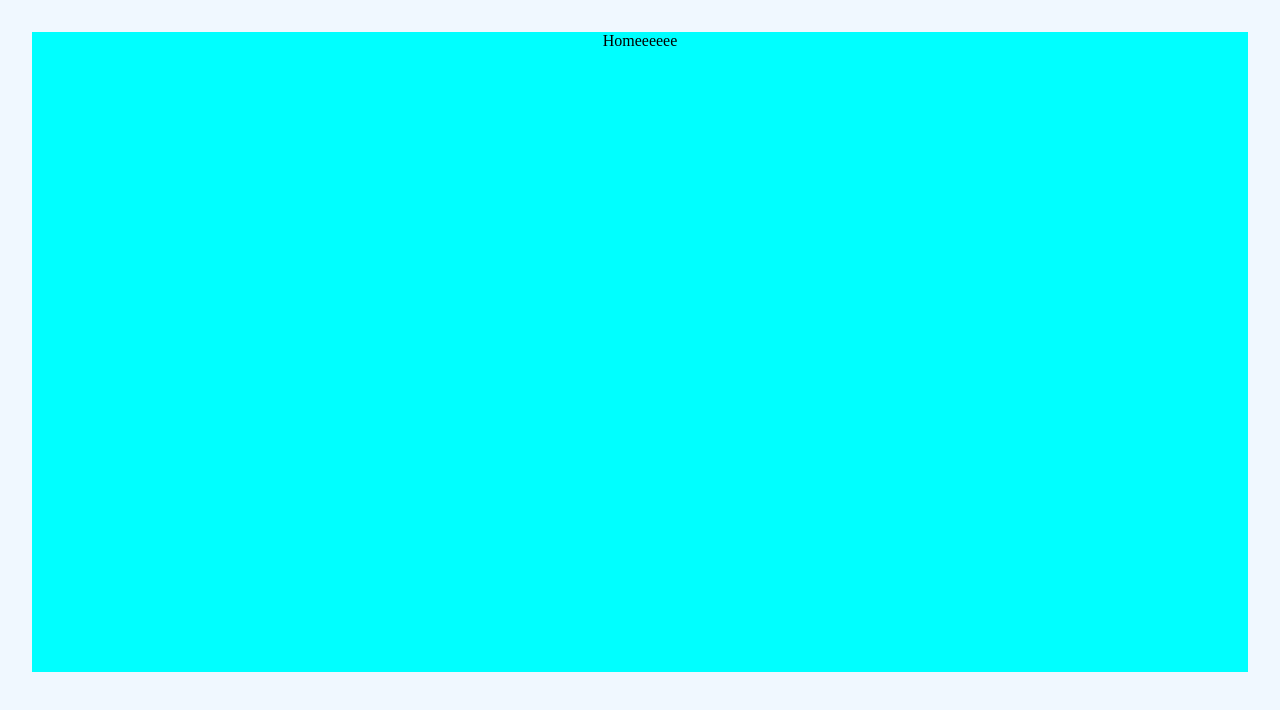
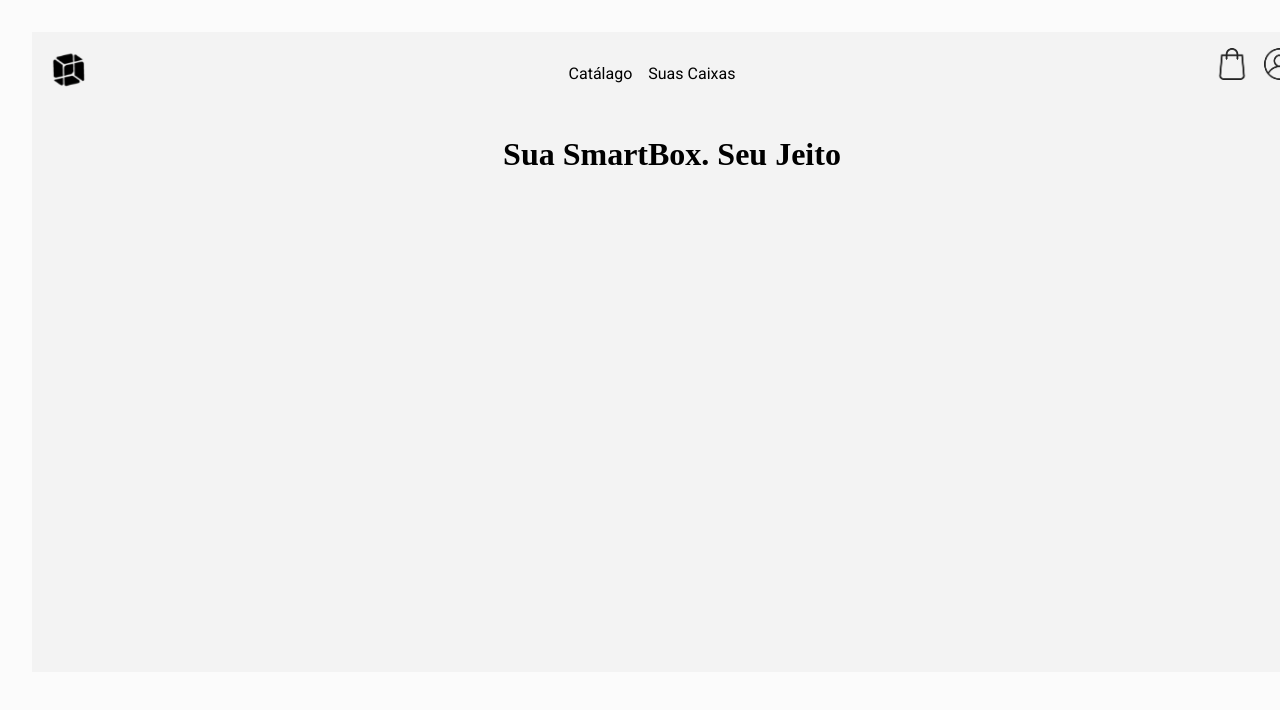
Before and after one commit to deluxxe01/SmartBox, a React (Vite) app in the folder SmartBox_code/Front_end/: page / in a window 1280 px wide. Shown: the top 710 px of the page. Built offline with nearby package versions, Linux system fonts and the light colour scheme.

Commit message:
NavBar pronta

```diff
--- a/SmartBox_code/Front_end/src/Components/NavBar/NavBar.css
+++ b/SmartBox_code/Front_end/src/Components/NavBar/NavBar.css
@@ -1,4 +1,29 @@
+@import url('https://fonts.googleapis.com/css2?family=Roboto&display=swap');
+
 .navbar{
-
+   display:flex ;
+   flex-direction: row;
+   justify-content: space-between;
+   padding: 2vh;
+}
+.navbar img {
+  width: 5vh;
+  height: 5vh;
 
 }
+.Infos{
+    display: flex;
+    flex-direction: row;
+    gap: 2vh;
+    font-family: 'Roboto', sans-serif;
+}
+
+.Icons{
+    display: flex;
+    flex-direction: row;
+    gap: 2vh;
+}
+.Icons img{
+  width: 4vh;
+  height: 4vh;
+}
--- a/SmartBox_code/Front_end/src/Components/NavBar/NavBar.jsx
+++ b/SmartBox_code/Front_end/src/Components/NavBar/NavBar.jsx
@@ -11,8 +11,16 @@ function NavBar() {
         />
       </div>
 
+     <div className='Infos'>
+      <p>Catálago</p>
+      <p>Suas Caixas</p>
 
+      </div>
 
+<div className='Icons'>
+  <img src=".\public\icon\sacola.png" alt="" />
+  <img src=".\public\icon\user.png" alt="" />
+</div>
     </div>
   )
 }
--- a/SmartBox_code/Front_end/src/Pages/HomePage/Home.css
+++ b/SmartBox_code/Front_end/src/Pages/HomePage/Home.css
@@ -2,9 +2,15 @@ body{
     height: 100%;
     margin: 0;
     padding: 0;
-    background-color: aliceblue;
+    background-color: #FBFBFB;
 }
 .Container{
-    background-color: aqua;
-    height: 80vh;
+
+    background-color: #F3F3F3;
+     width: 100vw; /* 100% da largura da tela */
+     height: 80vh; /* 100% da altura da tela */
+
 }
+.KAKA{
+
+}
--- a/SmartBox_code/Front_end/src/Pages/HomePage/Home.jsx
+++ b/SmartBox_code/Front_end/src/Pages/HomePage/Home.jsx
@@ -1,9 +1,20 @@
 import React from 'react'
 import './Home.css'
+import NavBar from '../../Components/NavBar/NavBar'
+
 
 function Home() {
   return (
-    <div className='Container'>Homeeeeee</div>
+    <div className='Container'>
+
+  <div className='Conatiner-A'>
+
+  <NavBar />
+
+  <h1>Sua SmartBox. Seu Jeito</h1>
+  </div>
+
+    </div>
   )
 }
 
```
Also changed, not shown: SmartBox_code/Front_end/public/icon/sacola.png (added), SmartBox_code/Front_end/public/icon/user.png (added).
